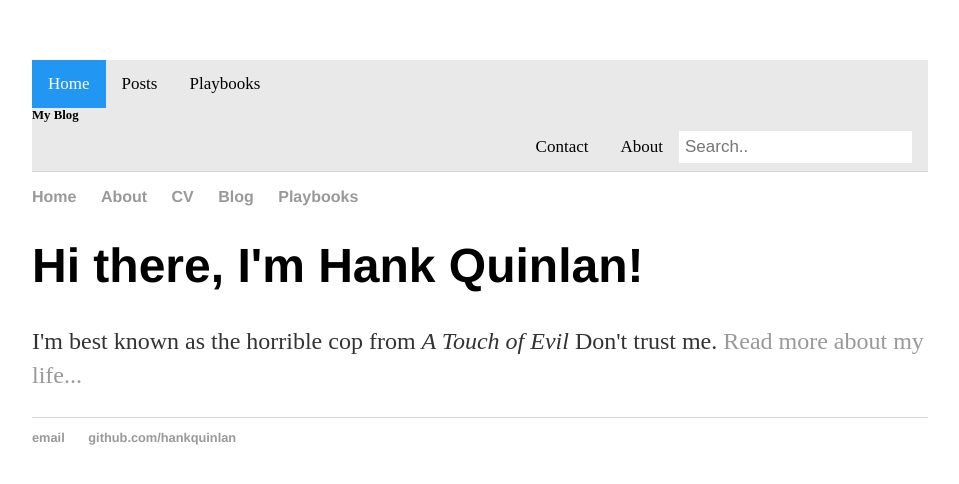
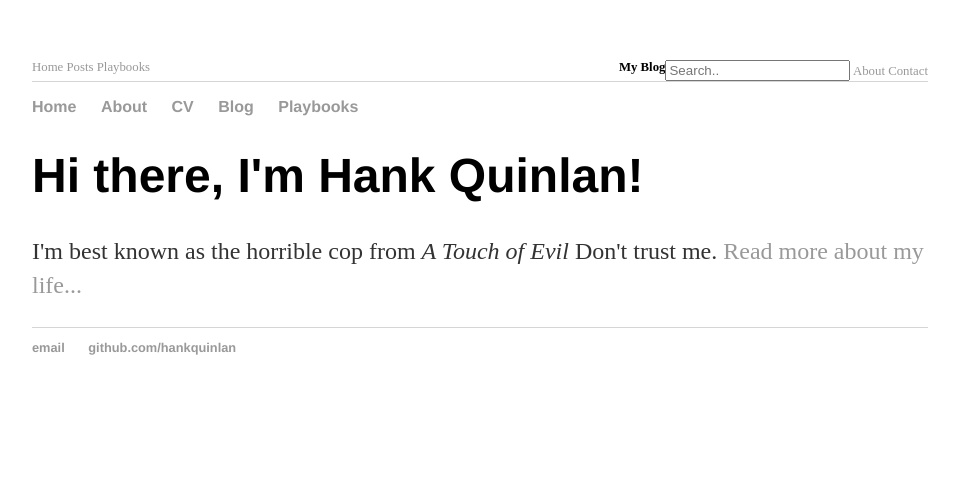
Before and after one commit to billparry99/billparry99.github.io, a Jekyll site: the page built from index.html, in a window 1280 px wide. Shown: the top 484 px of the page, without its empty margins (160-1119 px from the left). Built offline with Jekyll 4.4.1, drawn with Linux system fonts in a browser that asks for light colours.

Commit message:
Update main.css

```diff
--- a/css/main.css
+++ b/css/main.css
@@ -49,8 +49,15 @@
 }
 /* restyle top nav for 3 columns 8*/
 
+/* Column container */
+.hrow {
+    display: flex;
+    flex-wrap: wrap;
+}
+
 /* Add a black background color to the top navigation bar */
 .ltopnav {
+    flex: 40%; /* Set the width of this
     overflow: hidden;
     background-color: #e9e9e9;
 }
@@ -105,6 +112,7 @@
 
 /* Add a black background color to the top navigation bar */
 .ctopnav {
+    flex: 20%; /* Set the width of this
     overflow: hidden;
     background-color: #e9e9e9;
 }
@@ -159,6 +167,7 @@
 
 /* Add a black background color to the top navigation bar */
 .rtopnav {
+    flex: 40%; /* Set the width of this
     overflow: hidden;
     background-color: #e9e9e9;
 }
```
